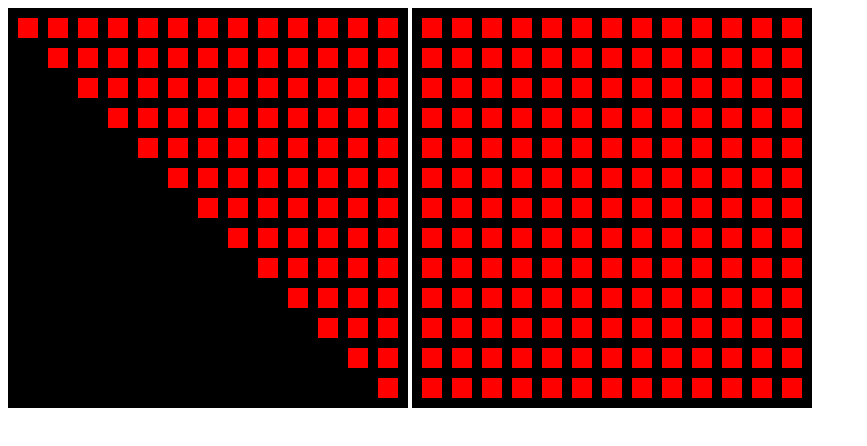
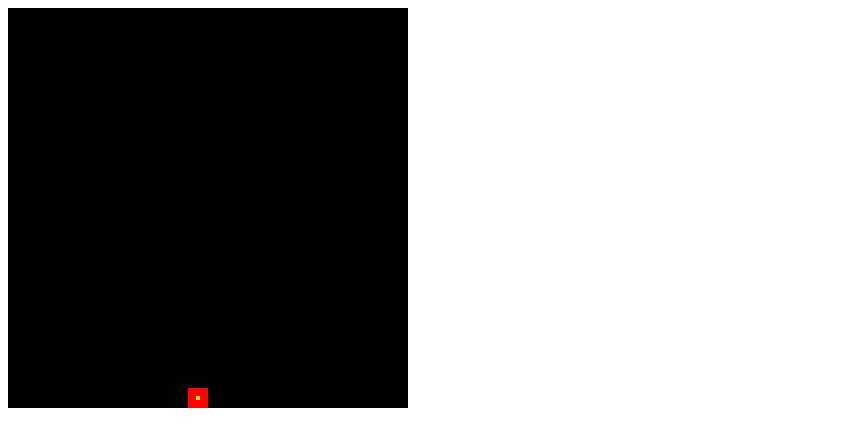
Before and after one commit to courtneyfiebiger/courtneyfiebiger.github.io, a plain HTML site: page index.html in a window 1280 px wide. Shown: the whole page, without its empty margins (0-867 px from the left). Drawn offline with Linux system fonts and the light colour scheme.

Commit message:
Add files via upload

```diff
--- a/code.js
+++ b/code.js
@@ -1,29 +1,100 @@
 let canvas_element = document.getElementById("c");
-let painter = canvas_element.getContext('2d');
-let canvas_element2 = document.getElementById("d");
-let painter2 = canvas_element2.getContext('2d');
-painter.fillStyle = "#000000";
-painter.fillRect(0,0,400,400);
-painter2.fillStyle = "#000000";
-painter2.fillRect(0,0,400,400);
-painter.fillStyle = "#FF0000";
-painter2.fillStyle = "#FF0000";
-let w =20, h=20,gap=10;
-for (let r =0; r <13; ++r){
-    for(let c = r; c < 13; ++c) {
-        let x = gap + c * (w+gap);
-        let y = gap + r * (h + gap);
-        painter.fillRect(x,y,w,h);}}
-let r =0;
-while (r <13){
-    for(let c = r; c < 13; ++c) {
-        let x = gap + c * (w+gap);
-        let y = gap + r * (h + gap);
-        painter2.fillRect(x,y,w,h);
-        ++r}
-    for (let r =0; r <13; ++r){
-        for(let c = 0; c < 13; ++c) {
-            let x = gap + r * (w+gap);
-            let y = gap + c * (h + gap);
-            painter2.fillRect(x,y,w,h)
-        }}}
+let toolbox = canvas_element.getContext("2d");
+let x = 180;
+let y = 10;
+let g = 1;
+let dy = 0;
+let dx = 10;
+let isLeft = false;
+let isRight = false;
+let isFire = false;
+let bullet_x = x + (20 - 4)/2;
+let bullet_y = y + (20 - 4)/2;
+
+
+document.body.addEventListener("keydown", onkeydown);
+document.body.addEventListener("keyup", onkeyup);
+setInterval(drawFrame, 20)
+
+function onkeydown (e) {
+    if (e.key === " ") {
+        dy += -10;
+    } else if (e.key === "ArrowRight") {
+        isRight = true;
+    } else if (e.key === "ArrowLeft") {
+        isLeft = true;
+    } else if (e.key === "f") {
+        isFire = true;
+    }
+}
+
+function onkeyup (e) {
+    if (e.key === " ") {
+        dy += -10;
+    } else if (e.key === "ArrowRight") {
+        isRight = false;
+    } else if (e.key === "ArrowLeft") {
+        isLeft = false;
+    }
+}
+
+function drawBackground () {
+    toolbox.fillStyle = "#000000";
+    toolbox.fillRect(0, 0, 400, 400);
+}
+
+function drawPlayer (x, y) {
+    toolbox.fillStyle = "#FF0000";
+    toolbox.fillRect(x, y, 20, 20);
+}
+
+function drawBullet (x, y) {
+    toolbox.fillStyle = "#FFF000";
+    toolbox.fillRect(x, y, 4, 4);
+}
+
+
+function updatePlayerPosition () {
+    if (y <= 380) {
+        dy += g;
+        y += dy;
+    } else {
+        y = 380;
+        dy = 0;
+    }
+
+    if (isRight) {
+        x += dx;
+    } else if (isLeft) {
+        x -= dx;
+    }
+
+    if (x <= -20) {
+        x = 400;
+    } else if (x >= 420) {
+        x = -20;
+    }
+}
+
+function updateBulletPosition () {
+    if (isFire) {
+        bullet_x += 20
+    } else {
+    bullet_x = x + (20 - 4)/2;
+    bullet_y = y + (20 - 4)/2;
+    }
+
+    if (bullet_x >= 400) {
+        isFire = false;
+    }
+
+
+}
+
+function drawFrame () {
+    updatePlayerPosition();
+    updateBulletPosition();
+    drawBackground();
+    drawPlayer (x, y);
+    drawBullet (bullet_x, bullet_y);
+}
--- a/index.html
+++ b/index.html
@@ -5,6 +5,5 @@
 </head>
 <body>
     <canvas height = "400", width = "400", id="c"></canvas>
-    <canvas height = "400", width = "400", id="d"></canvas>
 </body>
 </html>
```
